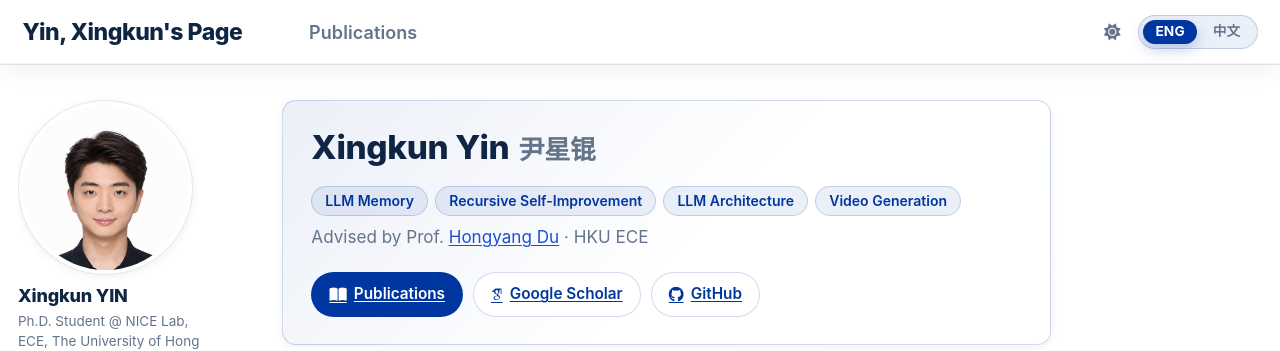
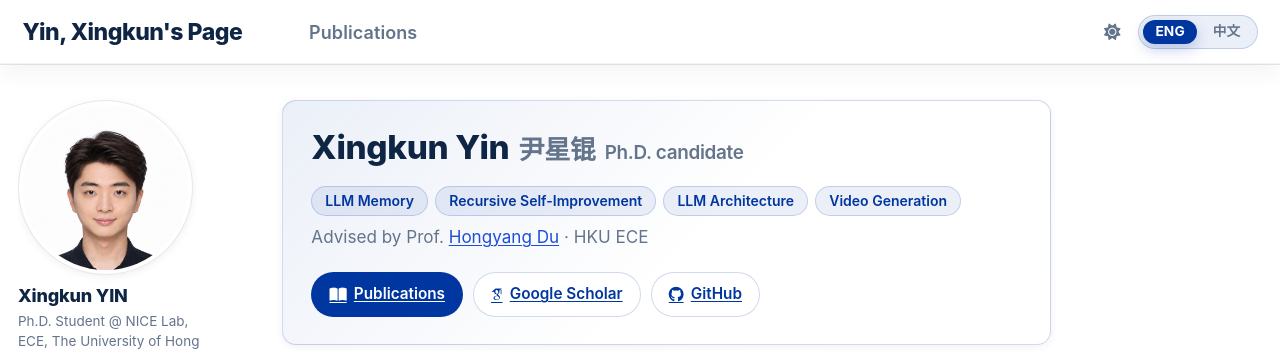
Before and after one commit to troyyxk/troyyxk.github.io, a Jekyll site: the page built from _pages/about.md, in a window 1280 px wide. Shown: the top 351 px of the page. Built offline with Jekyll 4.4.1, drawn with Linux system fonts in a browser that asks for light colours; some web fonts are replaced; a script bundle is joined from its source files by our own code; library files that are not in the unit come from our copies; comment, search, counter and statistics services are not loaded.

Commit message:
Add Ph.D. candidate / 博士生 after the name in the hero card
A third span in the name group, following whichever name leads: "Xingkun
Yin 尹星锟 Ph.D. candidate" in English and "尹星锟 Xingkun Yin 博士生" in
Chinese. Styled smaller and grey, and stacked under the names on phones.

```diff
--- a/_pages/about.md
+++ b/_pages/about.md
@@ -12,7 +12,7 @@ redirect_from:
 <div hidden data-page-title-en="Xingkun Yin | Academic Homepage" data-page-title-zh="尹星锟 | 学术主页"></div>
 
 <section class="hero">
-  <h1 class="hero__name"><span class="hero__name-en">Xingkun Yin</span><span class="hero__name-zh">尹星锟</span></h1>
+  <h1 class="hero__name"><span class="hero__name-en">Xingkun Yin</span><span class="hero__name-zh">尹星锟</span><span class="hero__name-role"><span class="lang-en lang-inline">Ph.D. candidate</span><span class="lang-zh lang-inline">博士生</span></span></h1>
   <ul class="hero__tags">
     <li><span class="lang-en lang-inline">LLM Memory</span><span class="lang-zh lang-inline">大模型记忆</span></li>
     <li><span class="lang-en lang-inline">Recursive Self-Improvement</span><span class="lang-zh lang-inline">递归自我改进</span></li>
--- a/_sass/layout/_redesign.scss
+++ b/_sass/layout/_redesign.scss
@@ -485,6 +485,14 @@ img.author__avatar {
   color: var(--rs-muted);
 }
 
+/* Follows whichever name leads, so it always sits last in the group. */
+.hero__name-role {
+  order: 3;
+  font-size: 1.05rem;
+  font-weight: 600;
+  color: var(--rs-muted);
+}
+
 /* In the Chinese view the Chinese name leads and the romanisation follows. */
 html[data-site-lang="zh"] .hero__name-en {
   order: 2;
@@ -889,6 +897,10 @@ html[data-theme="dark"] .pub-card__image {
     font-size: 1.5rem;
   }
 
+  .hero__name-role {
+    font-size: 0.95rem;
+  }
+
   .hero__tags li {
     padding: 0.24rem 0.6rem;
     font-size: 0.74rem;
```
